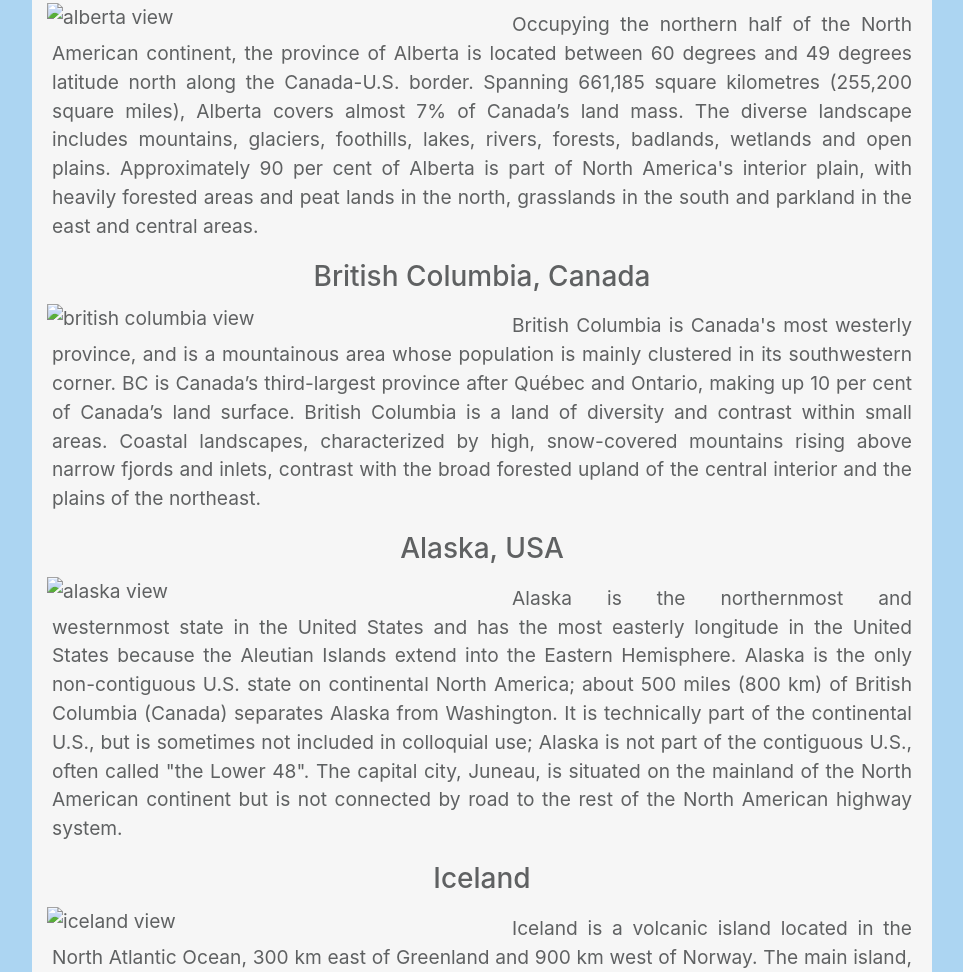
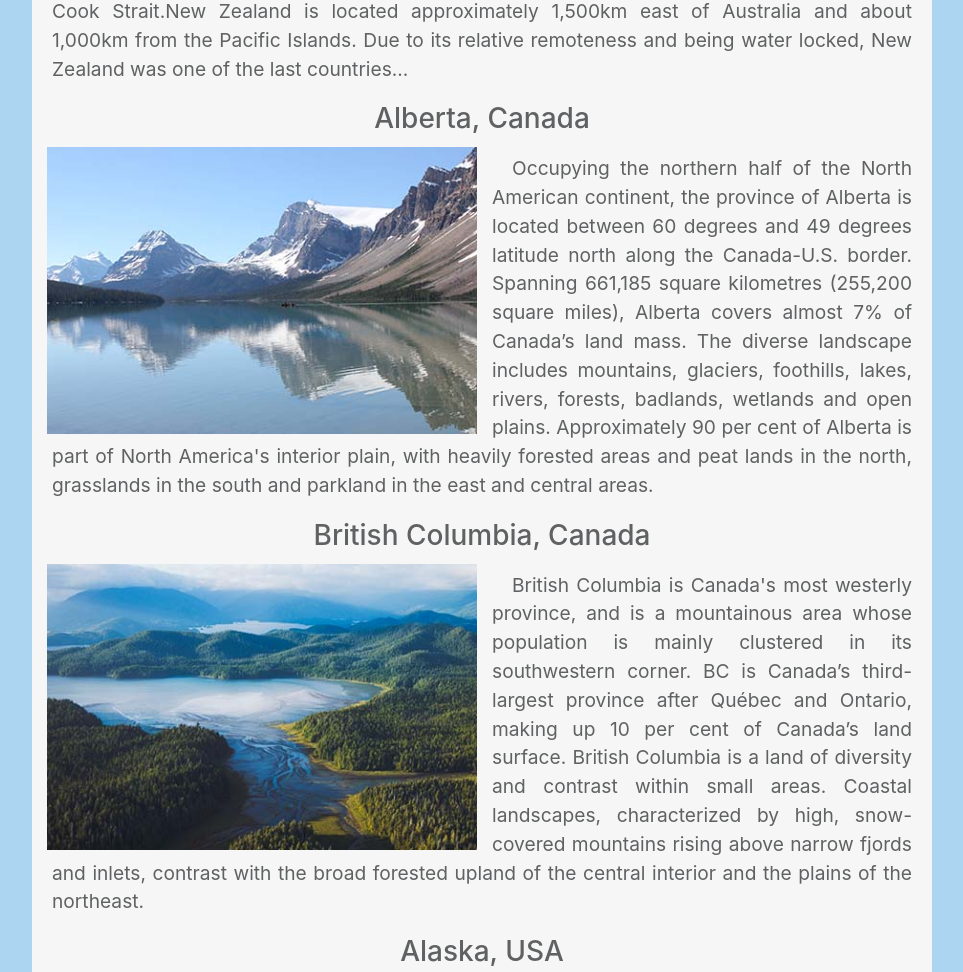
Before and after one commit to Ostapuk/project_final, a plain HTML site: page index.html in a window 1280 px wide. Shown: the part 1508-2480 px from the top of the page, without its empty margins (158-1121 px from the left). Drawn offline with nearby package versions, Linux system fonts and the light colour scheme; the site is published under a folder, as on GitHub Pages, so addresses that start at the root find nothing.

Commit message:
Update index.html

```diff
--- a/index.html
+++ b/index.html
@@ -105,35 +105,35 @@
         <section class="articles">
             <section>
                 <h3>New Zealand</h3>
-                <img src="/img/section/new-zealand-section.jpg" alt="new zealand view" />
+                <img src="img/section/new-zealand-section.jpg" alt="new zealand view" />
                 <p>New Zealand (or Aotearoa – land of the long white cloud), truly is one of the most picturesque and photogenic places on earth. A small island nation of just over 4.5 million people, New Zealand is made up of two major land masses (North
                     Islandand South Island) and a number of smaller islands including Stewart Islandlocated in the southwestern Pacific Ocean. The two main islands are divided by a 22km stretch of water called the Cook Strait.New Zealand is located approximately
                     1,500km east of Australia and about 1,000km from the Pacific Islands. Due to its relative remoteness and being water locked, New Zealand was one of the last countries...</p>
             </section>
             <section>
                 <h3>Alberta, Canada</h3>
-                <img src="/img/section/alberta-section.jpg" alt="alberta view" />
+                <img src="img/section/alberta-section.jpg" alt="alberta view" />
                 <p>Occupying the northern half of the North American continent, the province of Alberta is located between 60 degrees and 49 degrees latitude north along the Canada-U.S. border. Spanning 661,185 square kilometres (255,200 square miles), Alberta
                     covers almost 7% of Canada’s land mass. The diverse landscape includes mountains, glaciers, foothills, lakes, rivers, forests, badlands, wetlands and open plains. Approximately 90 per cent of Alberta is part of North America's interior
                     plain, with heavily forested areas and peat lands in the north, grasslands in the south and parkland in the east and central areas.</p>
             </section>
             <section>
                 <h3>British Columbia, Canada</h3>
-                <img src="/img/section/british-columbia-section.jpg" alt="british columbia view" />
+                <img src="img/section/british-columbia-section.jpg" alt="british columbia view" />
                 <p>British Columbia is Canada's most westerly province, and is a mountainous area whose population is mainly clustered in its southwestern corner. BC is Canada’s third-largest province after Québec and Ontario, making up 10 per cent of Canada’s
                     land surface. British Columbia is a land of diversity and contrast within small areas. Coastal landscapes, characterized by high, snow-covered mountains rising above narrow fjords and inlets, contrast with the broad forested upland
                     of the central interior and the plains of the northeast.</p>
             </section>
             <section>
                 <h3>Alaska, USA</h3>
-                <img src="/img/section/alaska-section.jpg" alt="alaska view" />
+                <img src="img/section/alaska-section.jpg" alt="alaska view" />
                 <p>Alaska is the northernmost and westernmost state in the United States and has the most easterly longitude in the United States because the Aleutian Islands extend into the Eastern Hemisphere. Alaska is the only non-contiguous U.S. state
                     on continental North America; about 500 miles (800 km) of British Columbia (Canada) separates Alaska from Washington. It is technically part of the continental U.S., but is sometimes not included in colloquial use; Alaska is not part
                     of the contiguous U.S., often called "the Lower 48". The capital city, Juneau, is situated on the mainland of the North American continent but is not connected by road to the rest of the North American highway system.</p>
             </section>
             <section>
                 <h3>Iceland</h3>
-                <img src="/img/section/iceland-section.jpg" alt="iceland view" />
+                <img src="img/section/iceland-section.jpg" alt="iceland view" />
                 <p>Iceland is a volcanic island located in the North Atlantic Ocean, 300 km east of Greenland and 900 km west of Norway. The main island, which lies south of the Arctic Circle, covers an area of 103,000 km, which is roughly the size of the
                     U.S. state of Virginia or slightly bigger than Ireland. Over 10 percent of Iceland’s territory is covered by glaciers, which includes Vatnajökull, the largest glacier in Europe. Due to its volcanic origin, the country’s nature features
                     gushing geysers, natural hot springs, as well as lava fields spreading as far as the eye can see. The volcanic activity of Iceland made international headlines in recent years with the eruption of Eyjafjallajökull volcano in 2010 and
```
